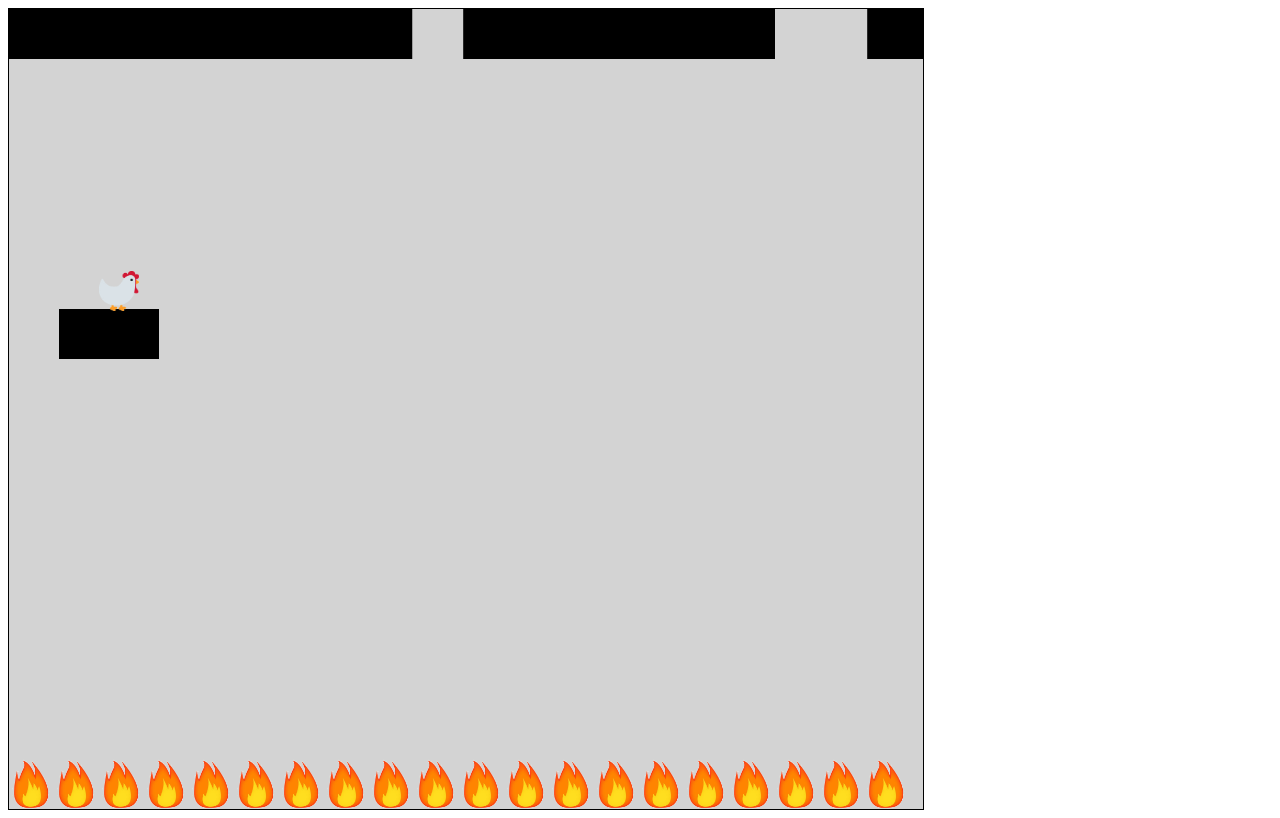
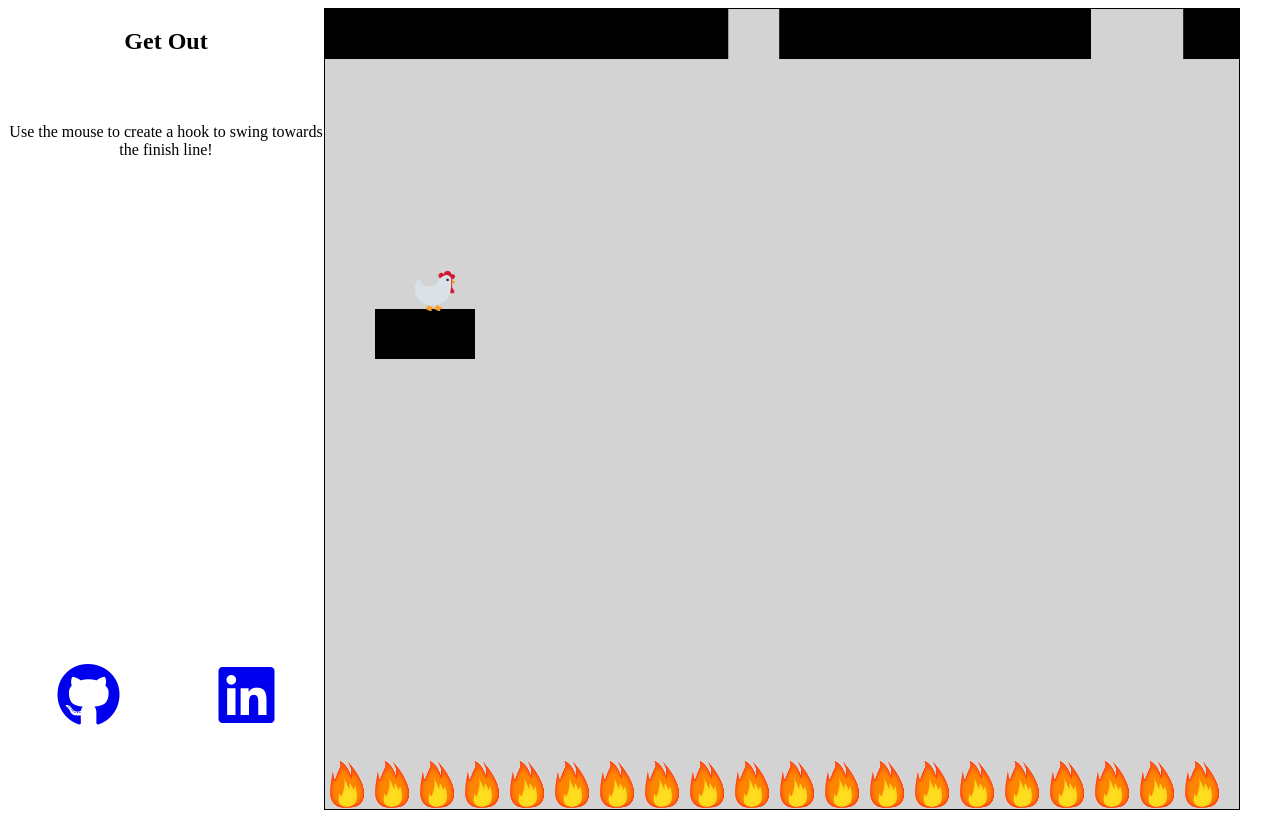
Before and after one commit to dchen323/GetOut, a website built with webpack: page index.html in a window 1280 px wide. Built offline with nearby package versions, Linux system fonts and the light colour scheme.

Commit message:
Add CSS to my sidebar for instructions,title,github and linkedin

```diff
--- a/css/css.css
+++ b/css/css.css
@@ -5,4 +5,25 @@
 
 body {
   display: flex;
+  flex-direction: row;
 }
+
+.sidebar {
+  height: auto;
+  width: 25%;
+  display: grid;
+  grid-template-rows: 0.5fr 2fr 1fr;
+  text-align: center;
+}
+
+.self {
+  display: flex;
+  flex-direction: row;
+  align-items: center;
+  justify-content: space-around;
+}
+
+.icon-git {
+  font-size: 5vw;
+
+}
--- a/index.html
+++ b/index.html
@@ -4,8 +4,17 @@
     <meta charset="utf-8">
     <title>GetOut</title>
     <link rel="stylesheet" href="./css/css.css">
+    <link rel="stylesheet" href="https://use.fontawesome.com/releases/v5.0.13/css/all.css" integrity="sha384-DNOHZ68U8hZfKXOrtjWvjxusGo9WQnrNx2sqG0tfsghAvtVlRW3tvkXWZh58N9jp" crossorigin="anonymous">
   </head>
-  <body>
+  <body class="game">
+    <div class="sidebar">
+      <h2>Get Out</h2>
+      <content>Use the mouse to create a hook to swing towards the finish line!</content>
+      <div class="self">
+        <a href="https://github.com/dchen323/InstaFriends"><i class="fab fa-github icon-git"></i></a>
+        <a href="https://www.linkedin.com/in/daniel-chen92/"><i class="fab fa-linkedin icon-git"></i></a>
+      </div>
+    </div>
     <canvas id="canvas"></canvas>
   </body>
   <script type="text/javascript" src="bundle.js"></script>
```
